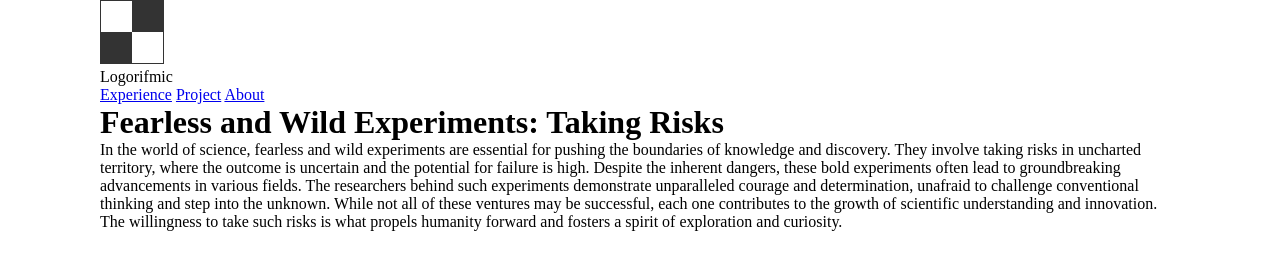
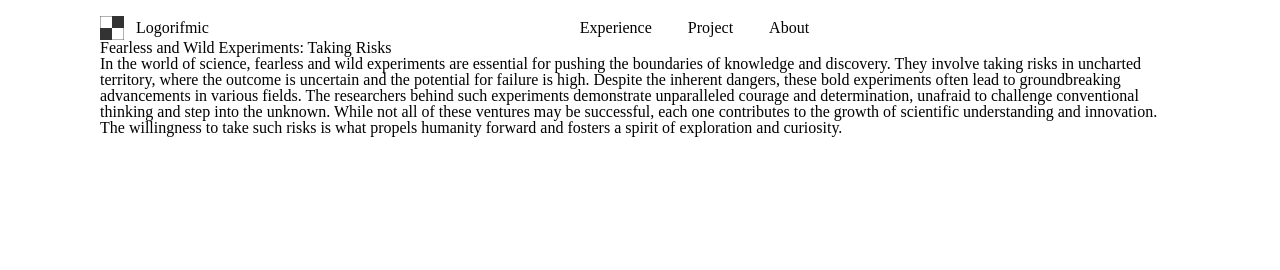
Before and after one commit to W1alentin/HeroPage_Practice, a website built with Parcel: page src/index.html in a window 1280 px wide. Built offline with nearby package versions, Linux system fonts and the light colour scheme.

Commit message:
add more elements in css

```diff
--- a/src/index.html
+++ b/src/index.html
@@ -11,7 +11,7 @@
         <div class="wrapper">
             <div class="navigation">
                 <div class="logo">
-                    <img src="./accets/img/Logo.svg" alt="Company logotype">
+                    <img height="24px" width="24px" src="./accets/img/Logo.svg" alt="Company logotype">
                     <p>Logorifmic</p>
                 </div>
                 <nav>
--- a/src/scss/abstracts/_nulify.scss
+++ b/src/scss/abstracts/_nulify.scss
@@ -1,6 +1,56 @@
-*, *::after, *::before {
-    margin: 0;
-    padding: 0;
+html {
+    font-size: 100%;
+}
+
+*, *:before, *:after {
+    padding: 0px;
+    margin: 0px;
+    border: 0px;
     box-sizing: border-box;
+    font-size: inherit;
+    line-height: 1;
+}
 
+body {
+    -ms-text-size-adjust: 100%;
+    -moz-text-size-adjust: 100%;
+    -webkit-text-size-adjust: 100%;
+    -webkit-font-smoothing: antialiased;
+    -moz-osx-font-smoothing: grayscale;
+    min-width: 20rem;
 }
+
+input, button, textarea {
+    cursor: pointer;
+    color: inherit;
+    background-color: inherit;
+}
+a, a:link, a:visited, a:hover {
+    color: inherit;
+    text-decoration: none;
+}
+
+ul li {
+    list-style: none;
+}
+
+img, picture, svg, video {
+    display: block;
+    background-repeat: no-repeat;
+    background-size: cover;
+    max-width: 100%;
+    height: auto;
+    shape-margin: 0.5rem;
+    font-style: italic;
+}
+h1, h2, h3, h4, h5, h6 {
+    font-weight: inherit;
+    font-size: inherit;
+}
+
+@media (prefers-reduced-motion: no-preference) {
+    :has(:target) {
+        scroll-behavior: smooth;
+        scroll-padding-top: 1rem;
+    }
+}
--- /dev/null
+++ b/src/scss/components/_index.scss
@@ -0,0 +1,2 @@
+@forward 'logo';
+@forward 'nav-btn';
--- /dev/null
+++ b/src/scss/components/_logo.scss
@@ -0,0 +1,7 @@
+@use '../abstracts';
+
+.logo {
+    display: flex;
+    align-items: center;
+    gap: 0.75rem;
+}
--- /dev/null
+++ b/src/scss/components/_nav-btn.scss
@@ -0,0 +1,6 @@
+@use '../abstracts';
+
+.btn {
+    padding-block: 0.25rem;
+
+}
--- /dev/null
+++ b/src/scss/layouts/_header.scss
@@ -0,0 +1,14 @@
+@use '../abstracts' as *;
+
+.navigation {
+    display: flex;
+    justify-content: space-between;
+    align-items: center;
+    padding-top: 1rem;
+}
+
+nav {
+    display: flex;
+    align-items: center;
+    gap: 2.25rem;
+}
--- a/src/scss/layouts/_index.scss
+++ b/src/scss/layouts/_index.scss
@@ -1 +1,2 @@
 @forward 'wrapper';
+@forward 'header';
--- a/src/scss/main.scss
+++ b/src/scss/main.scss
@@ -1,2 +1,3 @@
 @forward 'abstracts';
 @forward 'layouts';
+@forward 'components';
```
Also changed, not shown: dist/index.html, 2 other files.
